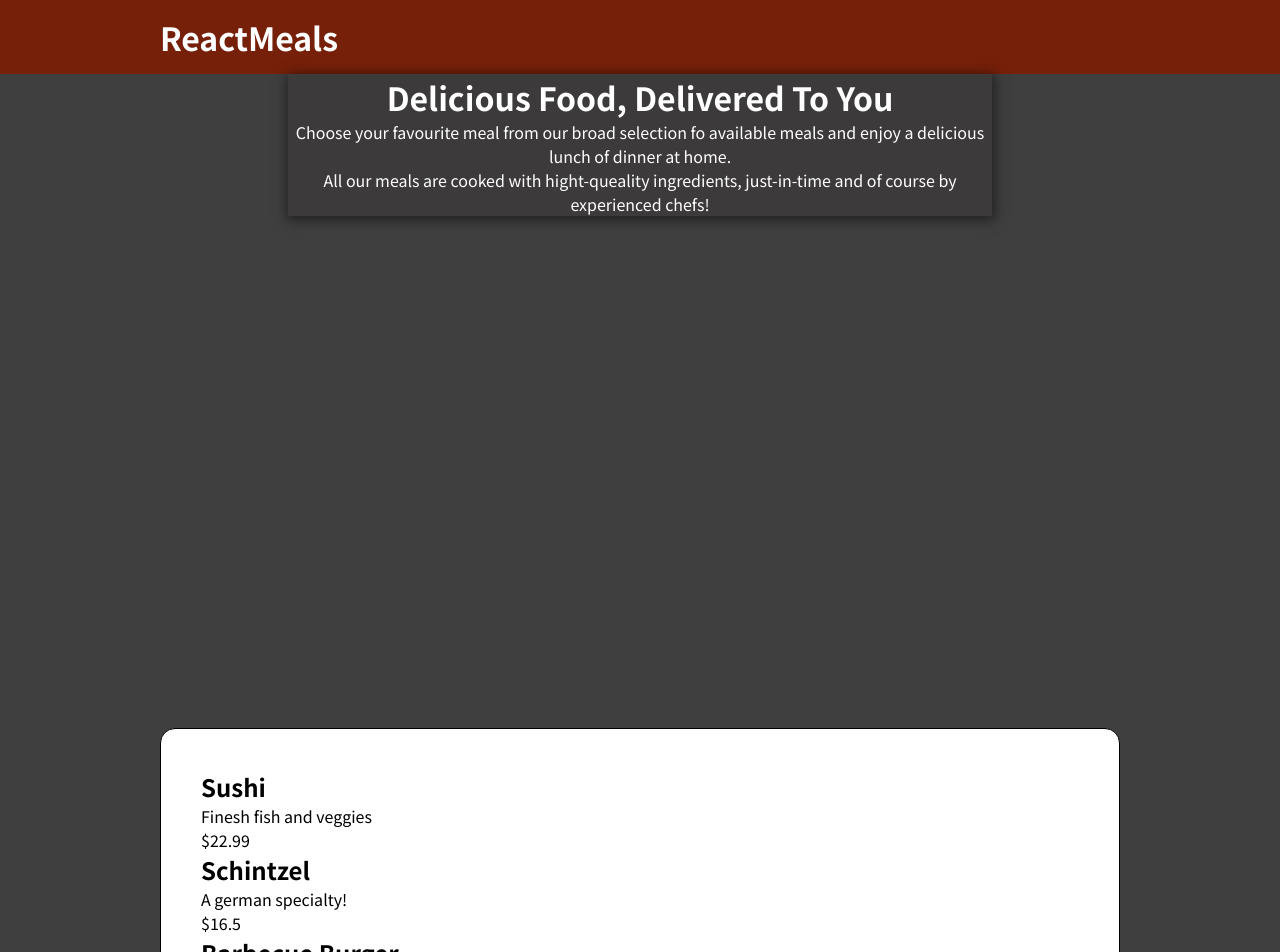
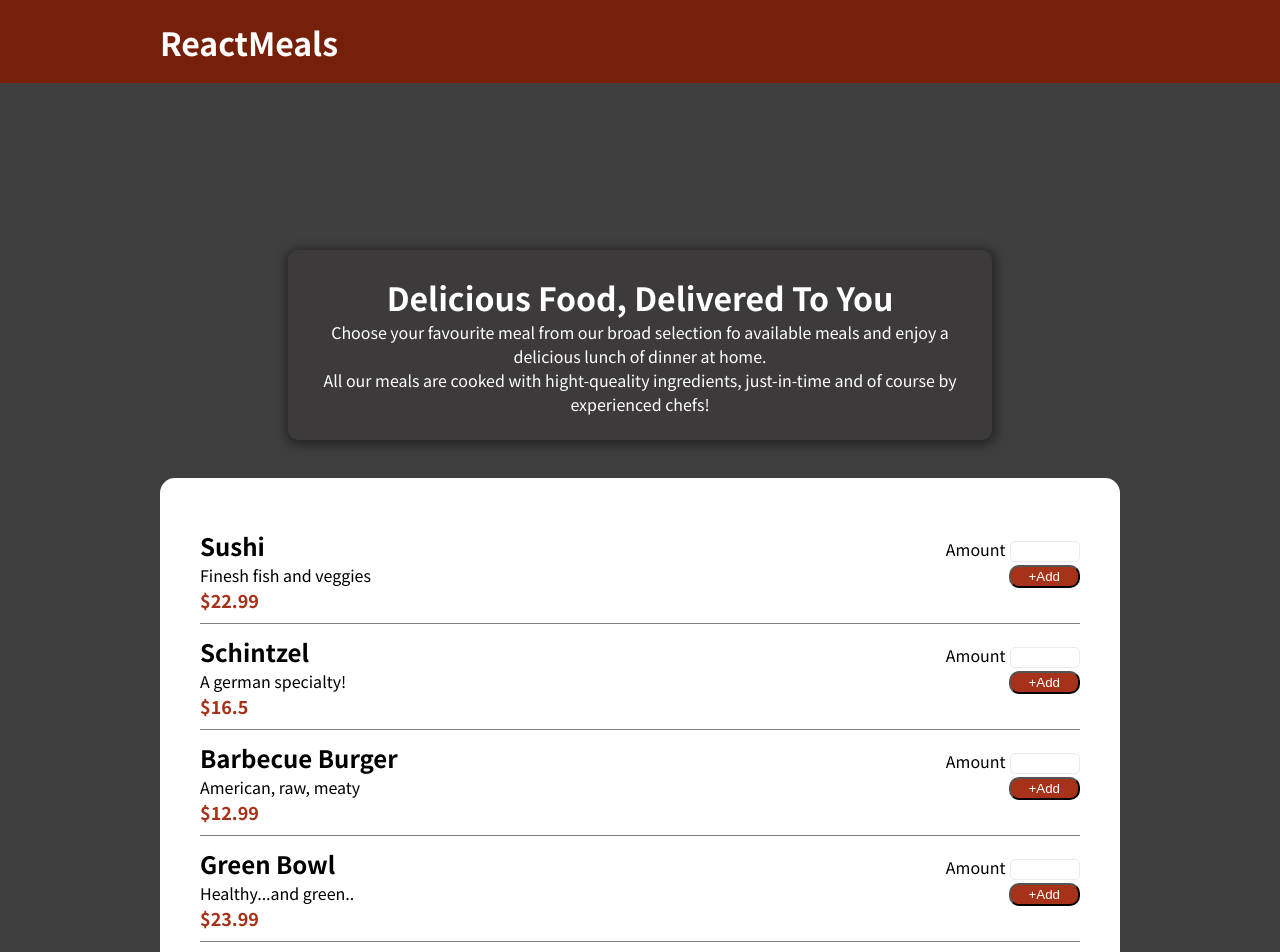
Before and after one commit to myrnd-vivek/restaurant-app, a React (Create React App) app: page / in a window 1280 px wide. Shown: the top 952 px of the page. Built offline with nearby package versions, Linux system fonts and the light colour scheme.

Commit message:
Added add quantity button on mealItems

```diff
--- a/src/components/Layout/Header/Header.css
+++ b/src/components/Layout/Header/Header.css
@@ -3,7 +3,10 @@
 	align-items: center;
 	background-color: #762009;
 	color: white;
-	height: 4.6rem;
+	height: 5.2rem;
+	position: sticky;
+	top: 0;
+	z-index: 9999;
 }
 
 .header__title {
--- a/src/components/Layout/Summary/Summary.css
+++ b/src/components/Layout/Summary/Summary.css
@@ -3,10 +3,12 @@
   width: 44rem;
   position: relative;
   left: 50%;
-  top: 50%;
+  top: 10.4rem;
   transform: translateX(-50%);
   color: white;
   background-color: #3c3a3a;
   box-shadow: 1px 2px 12px 2px rgba(0, 0, 0, 0.5);
   z-index: 1;
+  border-radius: 10px;
+  padding: 24px;
 }
--- a/src/components/Meals/MealItems/MealItems.css
+++ b/src/components/Meals/MealItems/MealItems.css
@@ -1,16 +1,48 @@
 .mealItem__container {
-  border: 1px solid black;
   width: 60rem;
   position: relative;
   left: 50%;
   transform: translateX(-50%);
   border-radius: 15px;
-  top: 32rem;
+  top: 12.8rem;
   background-color: white;
   padding: 40px;
 }
 
 .mealItem {
-  margin: 0;
-  padding: 0;
+  display: flex;
+  justify-content: space-between;
+  align-items: baseline;
+  border-bottom: 1px solid gray;
+  padding: 10px 0;
 }
+
+.price {
+  color: #a53219;
+  font-weight: 600;
+  font-size: 18px;
+}
+
+.mealItem__quantity {
+  display: flex;
+  flex-direction: column;
+}
+
+.mealItem__quantityInput {
+  width: 4.4rem;
+  padding: 2px 4px;
+  margin-left: 4px;
+  border-radius: 5px;
+  border: 1px solid rgb(235, 233, 233);
+}
+
+.mealItem__btnContainer {
+  align-self: flex-end;
+}
+
+.mealItem__btn {
+  padding: 2px 18px;
+  color: white;
+  background-color: #a53219;
+  border-radius: 10px;
+}
--- a/src/components/Meals/MealItems/MealItems.jsx
+++ b/src/components/Meals/MealItems/MealItems.jsx
@@ -26,16 +26,40 @@ const MealItems = () => {
       name: "Green Bowl",
       desc: 'Healthy...and green..',
       price: 23.99
-    }
+    },
+    {
+      id: 5,
+      name: "Green Bowl",
+      desc: 'Healthy...and green..',
+      price: 23.99
+    },
+    {
+      id: 6,
+      name: "Barbecue Burger",
+      desc: 'American, raw, meaty',
+      price: 12.99
+    },
+
   ]
   return (
     <div className='mealItem__container'>
       {
         mealItems.map((meal) => {
           return <section key={meal.id} className='mealItem'>
-            <h1>{meal.name}</h1>
-            <p>{meal.desc}</p>
-            <p>${meal.price}</p>
+            <div>
+              <h1>{meal.name}</h1>
+              <p>{meal.desc}</p>
+              <p className='price'>${meal.price}</p>
+            </div>
+            <div className='mealItem__quantity'>
+              <div>
+                <label>Amount</label>
+                <input type="number" className='mealItem__quantityInput'/>
+              </div>
+              <div className='mealItem__btnContainer'>
+                <button className='mealItem__btn'>+Add</button>
+              </div>
+            </div>
           </section>
         })
       }
```
